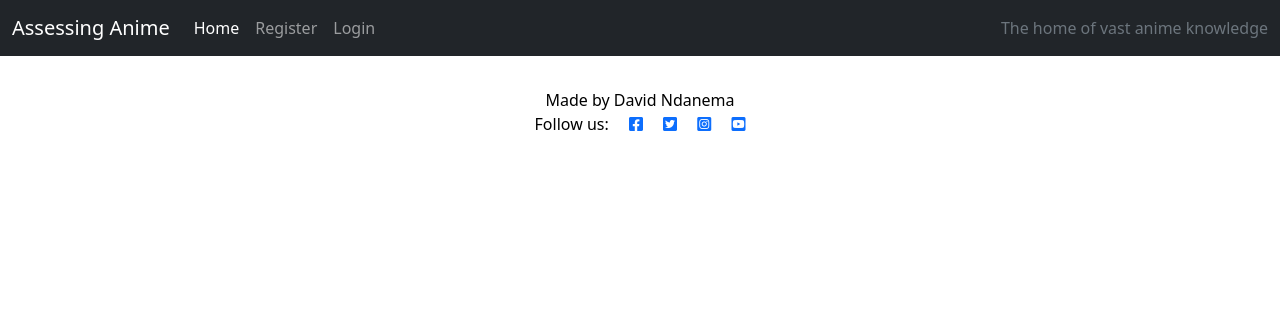
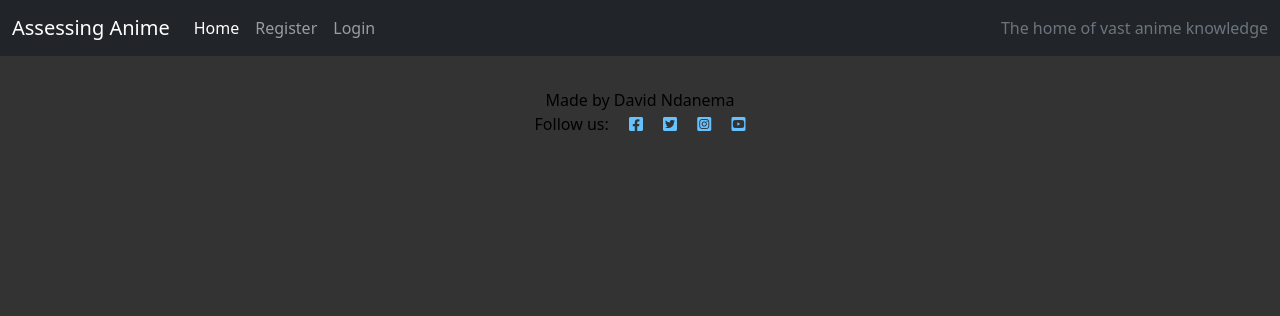
Before and after one commit to Ndanema98/Assessing_Anime, a Django app: page / in a window 1280 px wide. Shown: the top 316 px of the page. Run offline with Django 3.2, Linux system fonts and the light colour scheme; data that the repository does not hold is empty; some libraries are stand-ins or nearby versions.

Commit message:
Fix: Connect style.css file

```diff
--- a/static/css/style.css
+++ b/static/css/style.css
@@ -107,7 +107,7 @@ form {
   overflow: hidden;
   position: relative;
   display: inline-block;
-  height: 33vh;
+  /* height: 33vh; */
   width: 100%;
 }
 
--- a/templates/base.html
+++ b/templates/base.html
@@ -10,7 +10,7 @@
     <link href="https://cdn.jsdelivr.net/npm/bootstrap@5.2.2/dist/css/bootstrap.min.css" rel="stylesheet" integrity="sha384-Zenh87qX5JnK2Jl0vWa8Ck2rdkQ2Bzep5IDxbcnCeuOxjzrPF/et3URy9Bv1WTRi" crossorigin="anonymous">
     <!-- JavaScript Bundle with Popper -->
     <script src="https://cdn.jsdelivr.net/npm/bootstrap@5.2.2/dist/js/bootstrap.bundle.min.js" integrity="sha384-OERcA2EqjJCMA+/3y+gxIOqMEjwtxJY7qPCqsdltbNJuaOe923+mo//f6V8Qbsw3" crossorigin="anonymous"></script>
-    <link rel="stylesheet" href="{% static 'style.css' %}">
+    <link rel="stylesheet" href="{% static 'css/style.css' %}">
 
 </head>
 
```
